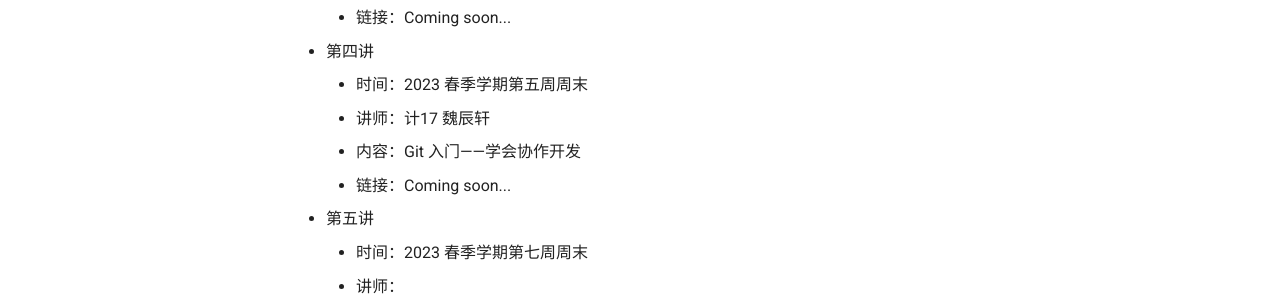
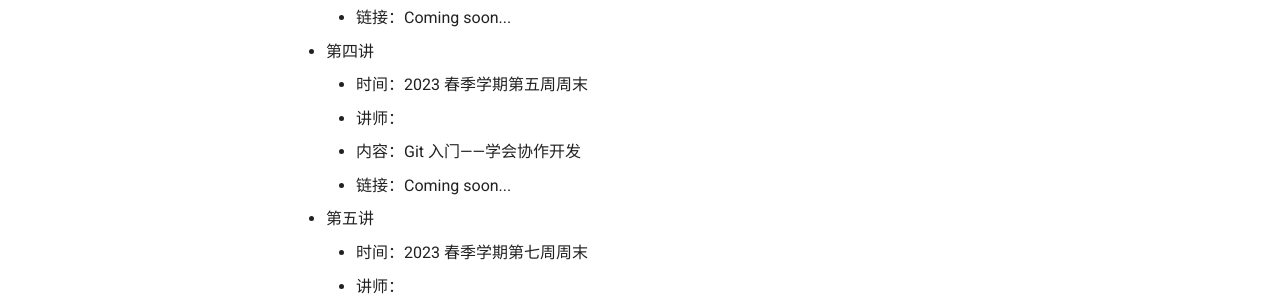
Before and after one commit to ChenMohan1010/basic-tutorial, an MkDocs documentation site: the page built from docs/courses/index.md, in a window 1280 px wide and 900 px high, scrolled down 597 px. Shown: the part 151-451 px from the top of the window. Built offline with MkDocs 1.6.1 and Material for MkDocs 9.7.7, drawn with Linux system fonts in a browser that asks for light colours; comment, search, counter and statistics services are not loaded.

Commit message:
change info

```diff
--- a/docs/courses/index.md
+++ b/docs/courses/index.md
@@ -26,7 +26,7 @@
 * 第四讲
 
     * 时间：2023 春季学期第五周周末
-    * 讲师：计17 魏辰轩
+    * 讲师：
     * 内容：Git 入门——学会协作开发
     * 链接：Coming soon...
 
```
